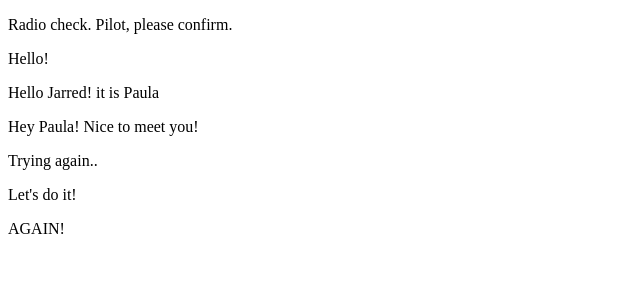
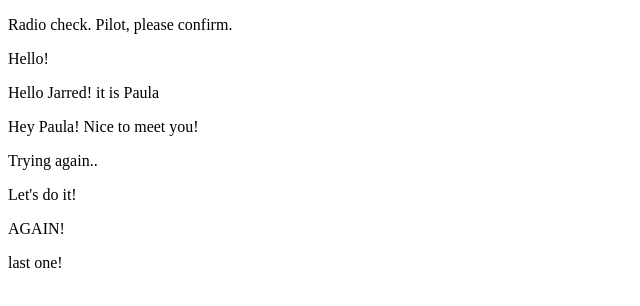
Before and after one commit to JJSpen88/Communications-Studio, a plain HTML site: page index.html in a window 1280 px wide. Shown: the full height of the page, 0-640 px from the left. Drawn offline with Linux system fonts and the light colour scheme.

Commit message:
added another one

```diff
--- a/index.html
+++ b/index.html
@@ -8,5 +8,6 @@
       <p>Trying again..</p>
       <p>Let's do it!</p>
       <p>AGAIN!</p>
+      <p>last one!</p>
    </body>
 </html>
```
